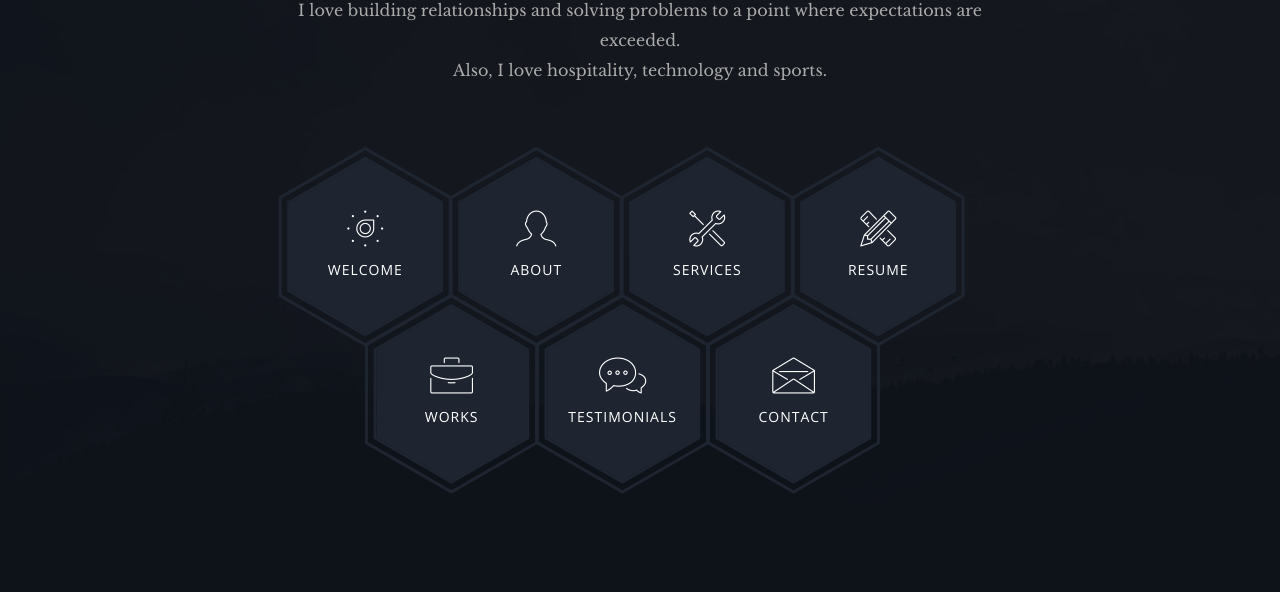
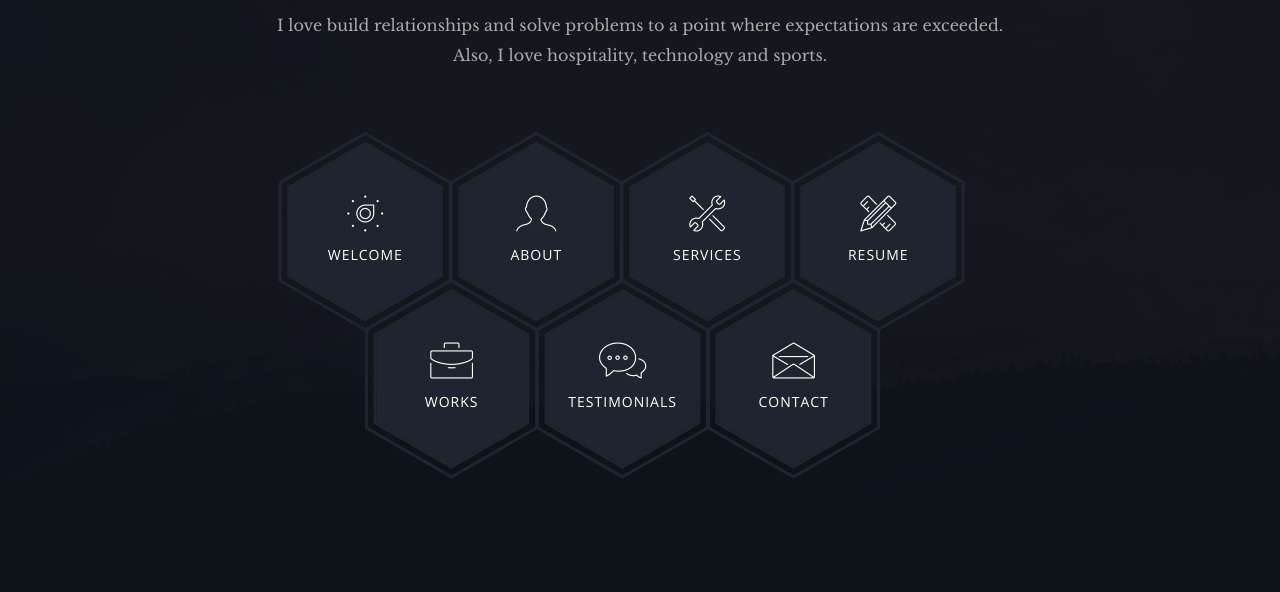
Before and after one commit to alex-manutd/alex-manutd.github.io, a website: page index.html in a window 1280 px wide. Shown: the part 208-800 px from the top of the page. Drawn offline with nearby package versions, Linux system fonts and the light colour scheme; files whose address does not match are found by name.

Commit message:
Typography

```diff
--- a/index.html
+++ b/index.html
@@ -63,7 +63,7 @@
                                          <div class="">
                                              <h2>Alex Zaslavsky</h2>
                                          </div>
-                                    <p>I love building relationships and solving problems to a point where expectations are exceeded.<br>Also, I love hospitality, technology and sports.</p>
+                                    <p>I love build relationships and solve problems to a point where expectations are exceeded.<br>Also, I love hospitality, technology and sports.</p>
                                 </div>
 
                                 <div class="hexagon-menu clear">
```
